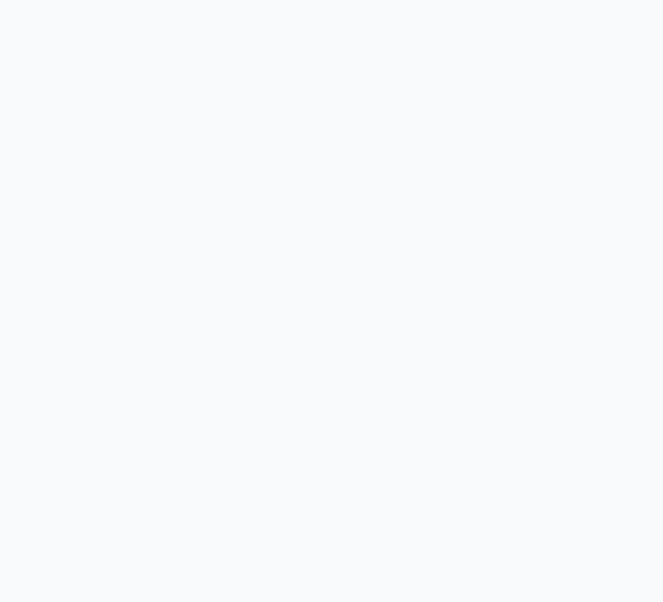
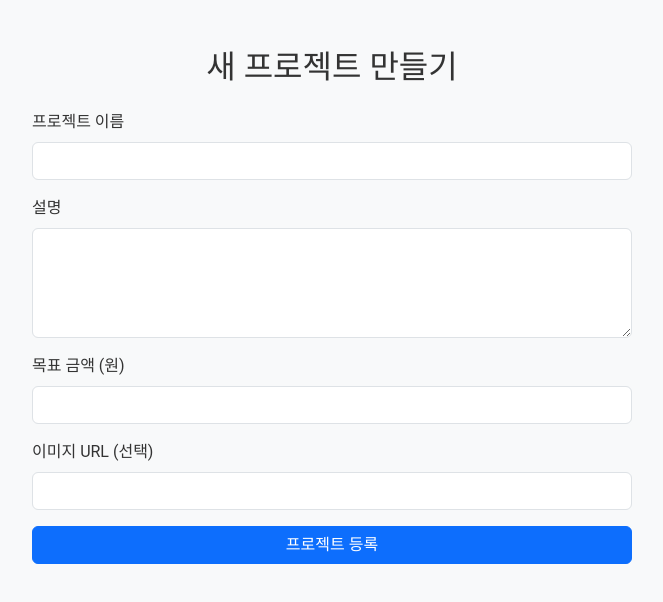
Before and after one commit to parker0509/ggumdam-front, a React (Create React App) app: page /create-project in a window 1280 px wide. Before the commit this address had no page. Shown: the top 602 px of the page, without its empty margins (308-971 px from the left). Built offline with nearby package versions, Linux system fonts and the light colour scheme.

Commit message:
Subscripton API JWT

```diff
--- a/src/App.js
+++ b/src/App.js
@@ -4,6 +4,7 @@ import Register from "./pages/Register";
 import Login from "./pages/Login";
 import Project from "./pages/Project";
 import ProjectDetail from "./pages/ProjectDetail";
+import CreateProject from "./pages/CreateProject";
 
 function App() {
   return (
@@ -14,6 +15,7 @@ function App() {
         <Route path="/login" element={<Login />} />
         <Route path="/projects" element={<Project />} />
         <Route path="/projects/:id" element={<ProjectDetail />} />
+        <Route path="/create-project" element={<CreateProject />} />
       </Routes>
     </Router>
   );
--- a/src/Login.js
+++ b/src/Login.js
@@ -8,7 +8,7 @@ const Login = ({ onLogin }) => {
 
     const handleLogin = async () => {
         console.log('로그인 시도');
-        const response = await fetch('http://localhost:8080/api/login', {
+        const response = await fetch('http://localhost:8080/api/auth/login', {
             method: 'POST',
             headers: { 'Content-Type': 'application/json' },
             body: JSON.stringify({ username, password }),
@@ -18,7 +18,7 @@ const Login = ({ onLogin }) => {
             const player = await response.json();
             console.log('로그인 성공:', player);
             onLogin(player);
-            navigate('/game'); // ✅ 로그인 성공 후 게임 페이지 이동
+            navigate('/home'); // ✅ 로그인 성공 후 게임 페이지 이동
         } else {
             const error = await response.text();
             console.log('로그인 실패:', error);
--- /dev/null
+++ b/src/pages/CreateProject.js
@@ -0,0 +1,108 @@
+import React, { useState } from "react";
+import { useNavigate } from "react-router-dom";
+import axios from "axios";
+import "bootstrap/dist/css/bootstrap.min.css";
+
+const CreateProject = () => {
+  const [formData, setFormData] = useState({
+    name: "",
+    description: "",
+    goalAmount: "",
+    imageUrl: "",
+  });
+
+  const navigate = useNavigate();
+
+  const handleChange = (e) => {
+    setFormData({
+      ...formData,
+      [e.target.name]: e.target.value,
+    });
+  };
+
+  const handleSubmit = async (e) => {
+    e.preventDefault();
+
+    const token = localStorage.getItem("token"); // ✅ 로그인 후 저장된 토큰 가져오기
+
+    try {
+      const response = await axios.post(
+        "http://localhost:8080/api/projects",
+        {
+          name: formData.name,
+          description: formData.description,
+          goalAmount: formData.goalAmount,
+          imageUrl: formData.imageUrl,
+        },
+        {
+          headers: {
+            Authorization: `Bearer ${token}`, // ✅ 토큰을 Authorization 헤더에 포함
+          },
+        }
+      );
+
+      console.log("프로젝트 등록 성공:", response.data);
+      alert("프로젝트가 성공적으로 등록되었습니다.");
+      navigate("/"); // 등록 후 홈으로 이동 (원하는 경로로 바꿔도 됨)
+    } catch (error) {
+      console.error("프로젝트 등록 오류:", error);
+      alert("프로젝트 등록 중 오류가 발생했습니다.");
+    }
+  };
+
+  return (
+    <div className="container mt-5">
+      <h2 className="text-center mb-4">새 프로젝트 만들기</h2>
+      <form onSubmit={handleSubmit} className="mx-auto" style={{ maxWidth: "600px" }}>
+        <div className="mb-3">
+          <label className="form-label">프로젝트 이름</label>
+          <input
+            type="text"
+            className="form-control"
+            name="name"
+            value={formData.name}
+            onChange={handleChange}
+            required
+          />
+        </div>
+        <div className="mb-3">
+          <label className="form-label">설명</label>
+          <textarea
+            className="form-control"
+            name="description"
+            value={formData.description}
+            onChange={handleChange}
+            required
+            rows="4"
+          />
+        </div>
+        <div className="mb-3">
+          <label className="form-label">목표 금액 (원)</label>
+          <input
+            type="number"
+            className="form-control"
+            name="goalAmount"
+            value={formData.goalAmount}
+            onChange={handleChange}
+            required
+          />
+        </div>
+        <div className="mb-3">
+          <label className="form-label">이미지 URL (선택)</label>
+          <input
+            type="text"
+            className="form-control"
+            name="imageUrl"
+            value={formData.imageUrl}
+            onChange={handleChange}
+          />
+        </div>
+        <button type="submit" className="btn btn-primary w-100">
+          프로젝트 등록
+        </button>
+      </form>
+    </div>
+  );
+};
+
+export default CreateProject;
--- a/src/pages/Login.js
+++ b/src/pages/Login.js
@@ -20,6 +20,11 @@ const Login = () => {
         body: JSON.stringify({ email, password }),
       });
       if (!response.ok) throw new Error("로그인 실패. 이메일 또는 비밀번호를 확인하세요.");
+
+      // ✅ 여기에 토큰 저장
+        const data = await response.json();
+        localStorage.setItem("token", data.token); // <- 이 부분 추가!
+
       alert("로그인 성공!");
     } catch (err) {
       setError(err.message);
--- a/src/pages/Project.css
+++ b/src/pages/Project.css
@@ -85,3 +85,24 @@
   font-size: 1.5rem;
   margin-top: 50px;
 }
+
+.project-header {
+  display: flex;
+  justify-content: space-between;
+  align-items: center;
+  margin-bottom: 20px;
+}
+
+.create-button {
+  background-color: #007bff;
+  color: white;
+  padding: 8px 16px;
+  border-radius: 8px;
+  text-decoration: none;
+  font-weight: bold;
+  transition: background-color 0.2s ease;
+}
+
+.create-button:hover {
+  background-color: #0056b3;
+}
--- a/src/pages/Project.js
+++ b/src/pages/Project.js
@@ -6,16 +6,25 @@ import "./Project.css"; // 스타일 적용
 const Project = () => {
   const [projects, setProjects] = useState([]);
 
-  useEffect(() => {
-    // 백엔드에서 프로젝트 리스트 가져오기
-    axios.get("http://localhost:8080/api/projects")
+    useEffect(() => {
+      const token = localStorage.getItem("token"); // 👉 저장된 JWT 토큰 꺼내오기
+
+      axios.get("http://localhost:8080/api/projects", {
+        headers: {
+          Authorization: `Bearer ${token}`, // 👉 Authorization 헤더에 토큰 추가
+        },
+      })
       .then((response) => setProjects(response.data))
       .catch((error) => console.error("프로젝트 데이터를 불러오는 중 오류 발생:", error));
-  }, []);
+    }, []);
 
   return (
     <div className="project-container">
-      <h2 className="project-title">프로젝트 목록</h2>
+      <div className="project-header">
+        <h2 className="project-title">프로젝트 목록</h2>
+        <Link to="/create-project" className="create-button">+ 프로젝트 만들기</Link>
+      </div>
+
       <div className="project-grid">
         {projects.length > 0 ? (
           projects.map((project) => (
```
Also changed, not shown: src/WebSocketComponent.js (deleted, +0 -63 lines).
